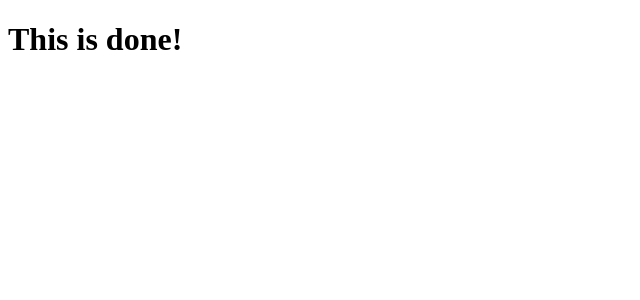
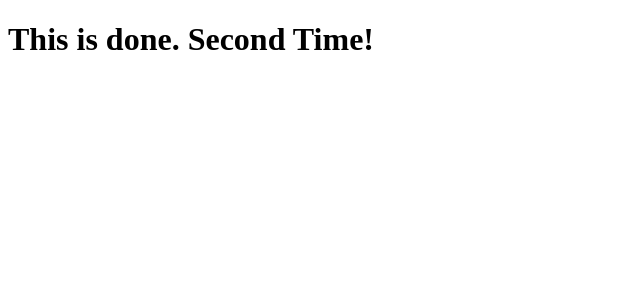
Before and after one commit to bharathkumarms/payroll-azure-bot, an Angular app: page / in a window 1280 px wide. Shown: the top 300 px of the page, without its empty margins (0-640 px from the left). Built offline with nearby package versions, Linux system fonts and the light colour scheme.

Commit message:
Change to reflect in website

```diff
--- a/src/app/app.component.ts
+++ b/src/app/app.component.ts
@@ -6,5 +6,5 @@ import { Component } from '@angular/core';
   styleUrls: ['./app.component.css']
 })
 export class AppComponent {
-  title = 'This is done!';
+  title = 'This is done. Second Time!';
 }
```
